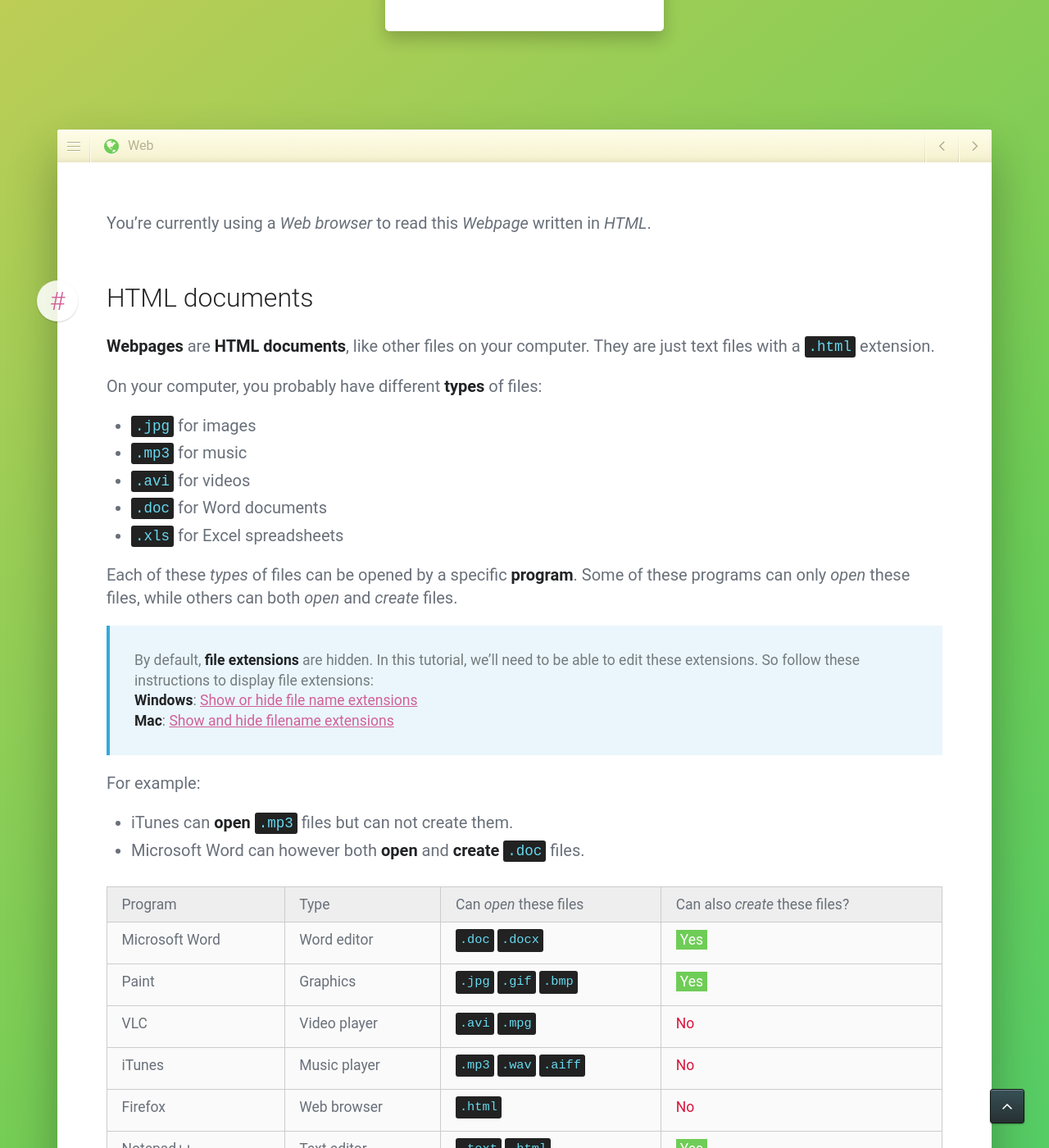
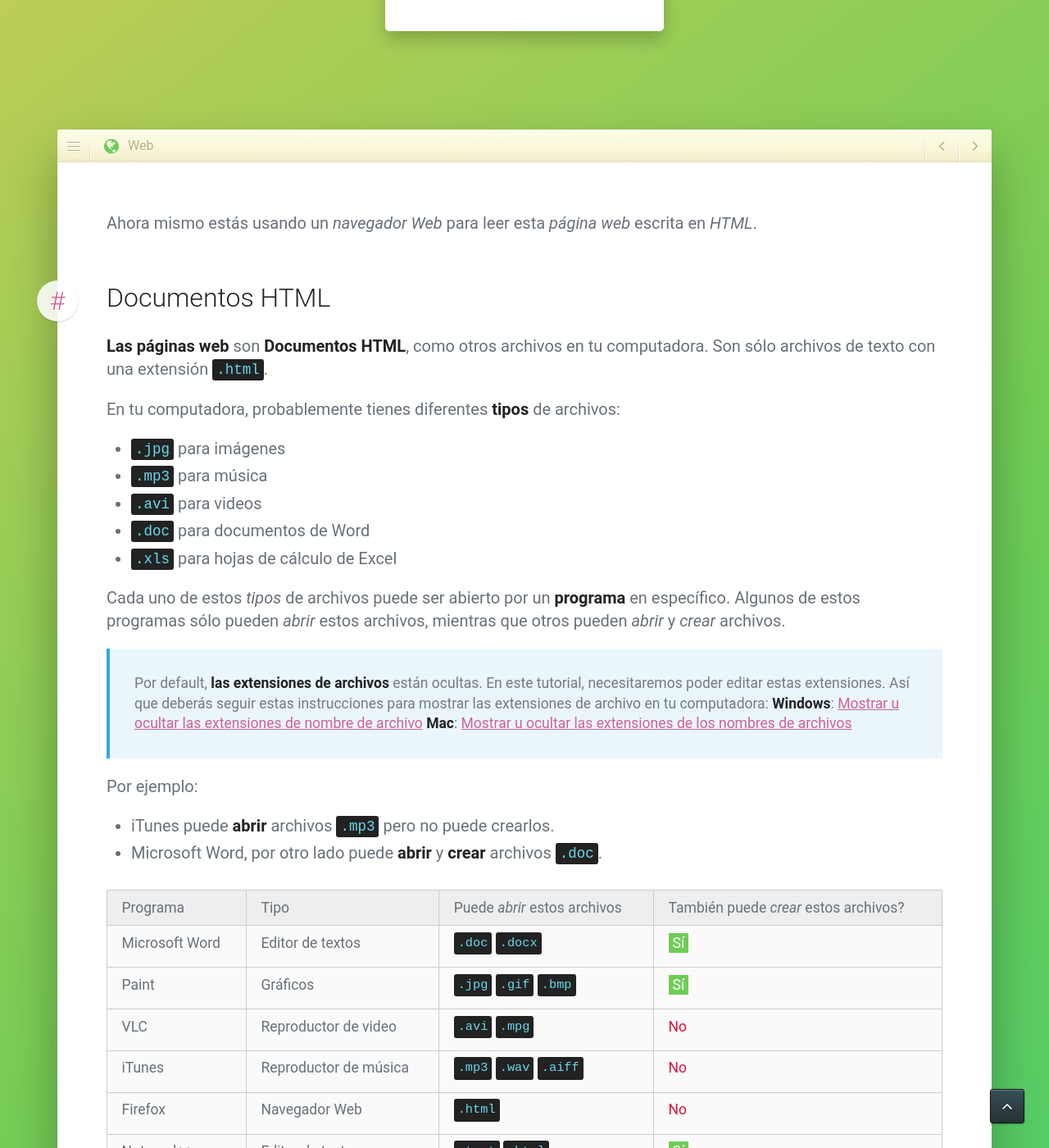
Before and after one commit to jgthms/marksheet, a Jekyll site: the page built from _posts/2015-01-04-browser.md, in a window 1280 px wide and 1400 px high, scrolled down 575 px. Shown: the whole window at 82% size. Built offline with Jekyll 4.4.1, drawn with Linux system fonts in a browser that asks for light colours; nearby versions of some CDN libraries; comment, search, counter and statistics services are not loaded; some of the changed text lies outside the part shown.

Commit message:
MS-1 Finishing the web browser section.

```diff
--- a/_posts/2015-01-04-browser.md
+++ b/_posts/2015-01-04-browser.md
@@ -5,66 +5,66 @@ subtitle: "A browser is a <strong>document</strong> viewer. What kind of documen
 section: web
 ---
 
-You're currently using a _Web browser_ to read this _Webpage_ written in _HTML_.
+Ahora mismo estás usando un _navegador Web_ para leer esta _página web_ escrita en _HTML_.
 
-### HTML documents
+### Documentos HTML
 
-**Webpages** are **HTML documents**, like other files on your computer. They are just text files with a `.html` extension.
+**Las páginas web** son **Documentos HTML**, como otros archivos en tu computadora. Son sólo archivos de texto con una extensión `.html`.
 
-On your computer, you probably have different **types** of files:
+En tu computadora, probablemente tienes diferentes **tipos** de archivos:
 
-* `.jpg` for images
-* `.mp3` for music
-* `.avi` for videos
-* `.doc` for Word documents
-* `.xls` for Excel spreadsheets
+* `.jpg` para imágenes
+* `.mp3` para música
+* `.avi` para videos
+* `.doc` para documentos de Word
+* `.xls` para hojas de cálculo de Excel
 
-Each of these _types_ of files can be opened by a specific **program**. Some of these programs can only _open_ these files, while others can both _open_ and _create_ files.
+Cada uno de estos _tipos_ de archivos puede ser abierto por un **programa** en específico. Algunos de estos programas sólo pueden _abrir_ estos archivos, mientras que otros pueden _abrir_ y _crear_ archivos.
 
-By default, **file extensions** are hidden. In this tutorial, we'll need to be able to edit these extensions. So follow these instructions to display file extensions:
-**Windows**: [Show or hide file name extensions](http://windows.microsoft.com/en-us/windows/show-hide-file-name-extensions)
-**Mac**: [Show and hide filename extensions](https://support.apple.com/kb/PH10845?locale=en_US)
+Por default, **las extensiones de archivos** están ocultas. En este tutorial, necesitaremos poder editar estas extensiones. Así que deberás seguir estas instrucciones para mostrar las extensiones de archivo en tu computadora:
+**Windows**: [Mostrar u ocultar las extensiones de nombre de archivo](https://support.microsoft.com/es-es/help/865219/how-to-show-or-hide-file-name-extensions-in-windows-explorer)
+**Mac**: [Mostrar u ocultar las extensiones de los nombres de archivos](https://support.apple.com/kb/PH25381?locale=es_MX)
 {: .info}
 
-For example:
+Por ejemplo:
 
-* iTunes can **open** `.mp3` files but can not create them.
-* Microsoft Word can however both **open** and **create** `.doc` files.
+* iTunes puede **abrir** archivos `.mp3` pero no puede crearlos.
+* Microsoft Word, por otro lado puede **abrir** y **crear** archivos `.doc`.
 
 <div class="table">
   <table>
     <tr>
-      <th>Program</th>
-      <th>Type</th>
+      <th>Programa</th>
+      <th>Tipo</th>
       <th>
-        Can <em>open</em> these files
+        Puede <em>abrir</em> estos archivos
       </th>
       <th>
-        Can also <em>create</em> these files?
+        También puede <em>crear</em> estos archivos?
       </th>
     </tr>
     <tr>
       <td>Microsoft Word</td>
-      <td>Word editor</td>
+      <td>Editor de textos</td>
       <td>
         <code>.doc</code>
         <code>.docx</code>
       </td>
-      <td class="yes"><span>Yes</span></td>
+      <td class="yes"><span>Sí</span></td>
     </tr>
     <tr>
       <td>Paint</td>
-      <td>Graphics</td>
+      <td>Gráficos</td>
       <td>
         <code>.jpg</code>
         <code>.gif</code>
         <code>.bmp</code>
       </td>
-      <td class="yes"><span>Yes</span></td>
+      <td class="yes"><span>Sí</span></td>
     </tr>
     <tr>
       <td>VLC</td>
-      <td>Video player</td>
+      <td>Reproductor de video</td>
       <td>
         <code>.avi</code>
         <code>.mpg</code>
@@ -73,7 +73,7 @@ For example:
     </tr>
     <tr>
       <td>iTunes</td>
-      <td>Music player</td>
+      <td>Reproductor de música</td>
       <td>
         <code>.mp3</code>
         <code>.wav</code>
@@ -83,7 +83,7 @@ For example:
     </tr>
     <tr>
       <td>Firefox</td>
-      <td>Web browser</td>
+      <td>Navegador Web</td>
       <td>
         <code>.html</code>
       </td>
@@ -91,47 +91,47 @@ For example:
     </tr>
     <tr>
       <td>Notepad++</td>
-      <td>Text editor</td>
+      <td>Editor de texto</td>
       <td>
         <code>.text</code>
         <code>.html</code>
       </td>
-      <td class="yes"><span>Yes</span></td>
+      <td class="yes"><span>Sí</span></td>
     </tr>
   </table>
 </div>
 
-The program used to **open** HTML documents is a **browser**, like Firefox or Google Chrome.
-The program used to **create** HTML documents is a **text editor**, like Notepad++ or Sublime Text.
+El programa que se usa para **abrir** documentos HTML es un **navegador**, como Firefox o Google Chrome.
+El programa que se usa para **crear** documentos HTML es un **editor de texto**, como Notepad++ o Sublime Text.
 
-### HTML source code
+### Código fuente HTML
 
-HTML code looks like this:
+El código HTML se ve así:
 
 {% highlight html %}
-<p>Hello World</p>
+<p>Hola Mundo</p>
 {% endhighlight %}
 
-This code is written with a **text editor**. You can see the tags `<p>` and `</p>` that stand for **paragraph**.
+Este código está escrito con un **editor de texto**. Puedes ver las etiquetas `<p>`y `</p>` que representan un **párrafo**.
 
-When opened by a **browser**, these tags are **not displayed** but rather **interpreted** by the browser:
+Cuando un **navegador** lo abre, estas etiquetas **no se muestran**, más bien se **interpretan** en el navegador:
 
 <div class="result">
-  <p>Hello World</p>
+  <p>Hola Mundo</p>
 </div>
 
-The browser sees the `<p>` and `</p>` tags and understands that `Hello World` is a **paragraph**.
+El navegador ve las etiquetas `<p>` y `</p>` y entiende que `Hola Mundo` es un **párrafo**.
 
-Remember that an HTML document can be opened in **2 ways**:
+Recuerda que un documento HTML puede ser abierto de **2 maneras**:
 
-* by a **text editor** who _sees_ the source code
-* by a **browser** who _interprets_ the source code
+* por un **editor de texto** que _ve_ el código fuente
+* por un **navegador** que _interpreta_ el código fuente
 
-### List of Web browsers
+### Lista de navegadores Web
 
-As the Web has become the primary use of the internet, every computer and smartphone comes with a default browser installed.
+Como la Web se ha convertido en el uso principal de Internet, cada computadora y smartphone viene con un navegador instalado por default.
 
-The most popular ones are:
+Los más populares son:
 
 * [![Chrome](/images/web-browsers/chrome.png)](http://www.google.com/chrome/) **Chrome**
 * [![Firefox](/images/web-browsers/firefox.png)](https://www.mozilla.org/firefox/) **Firefox**
@@ -140,14 +140,14 @@ The most popular ones are:
 * [![Safari](/images/web-browsers/safari.png)](http://www.apple.com/safari/) **Safari**
 {: .software}
 
-### List of text editors
+### Lista de editores de texto
 
-The most popular ones are:
+Los más populares son:
 
 * [![Notepad++](/images/text-editors/notepad-plus-plus.png)](https://notepad-plus-plus.org/) **Notepad++**
 * [![Sublime Text](/images/text-editors/sublime-text.png)](http://www.sublimetext.com/) **Sublime Text**
 {: .software}
 
-You will need to install one to **write** HTML and CSS.
+Necesitarás installar alguno para **escribir** HTML y CSS.
 
-While the rest of this tutorial doesn't require to write any code, it's **recommended** to try out the examples yourself.
+Aunque el resto de este tutorial no requiere que escribas el código, es **recomendable** que pruebes los ejemplos por tu cuenta.
```
Also changed, not shown: _posts/2015-01-02-internet.md (+0 -2 lines), 1 other file.
